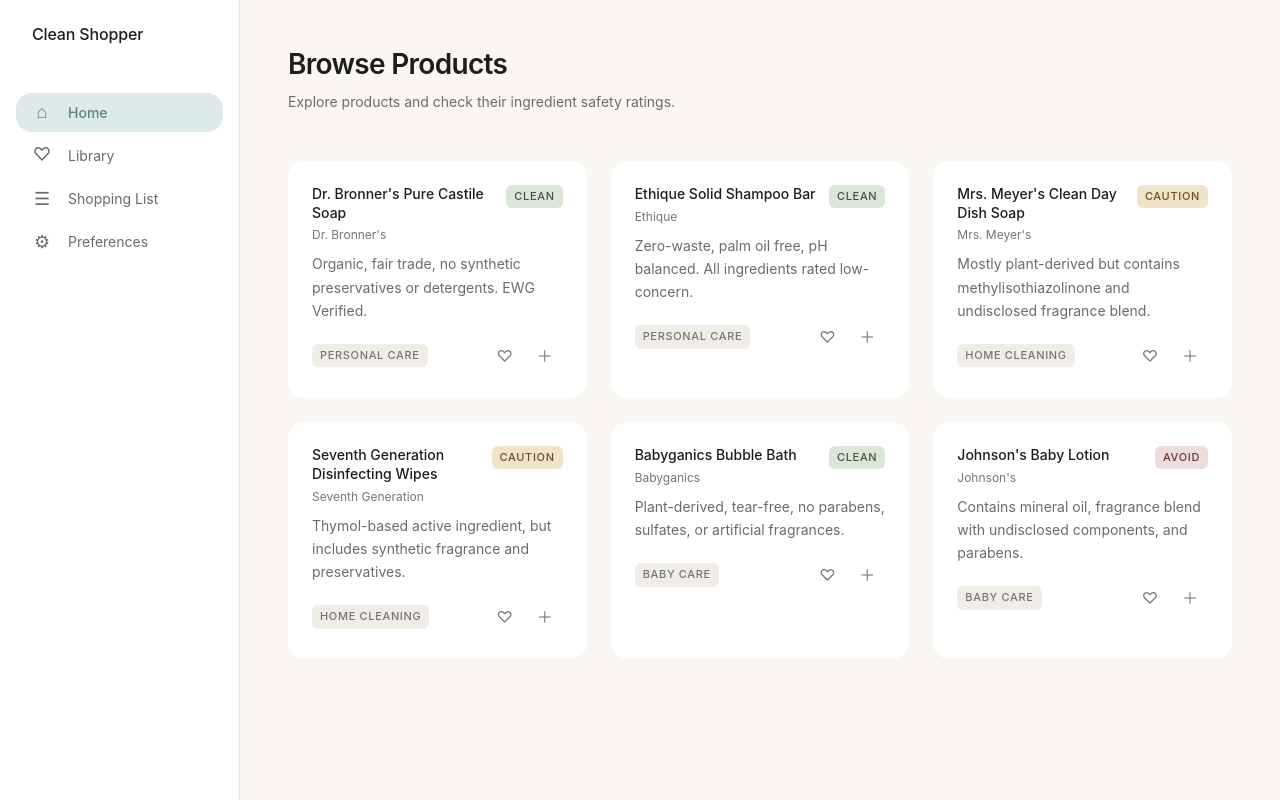
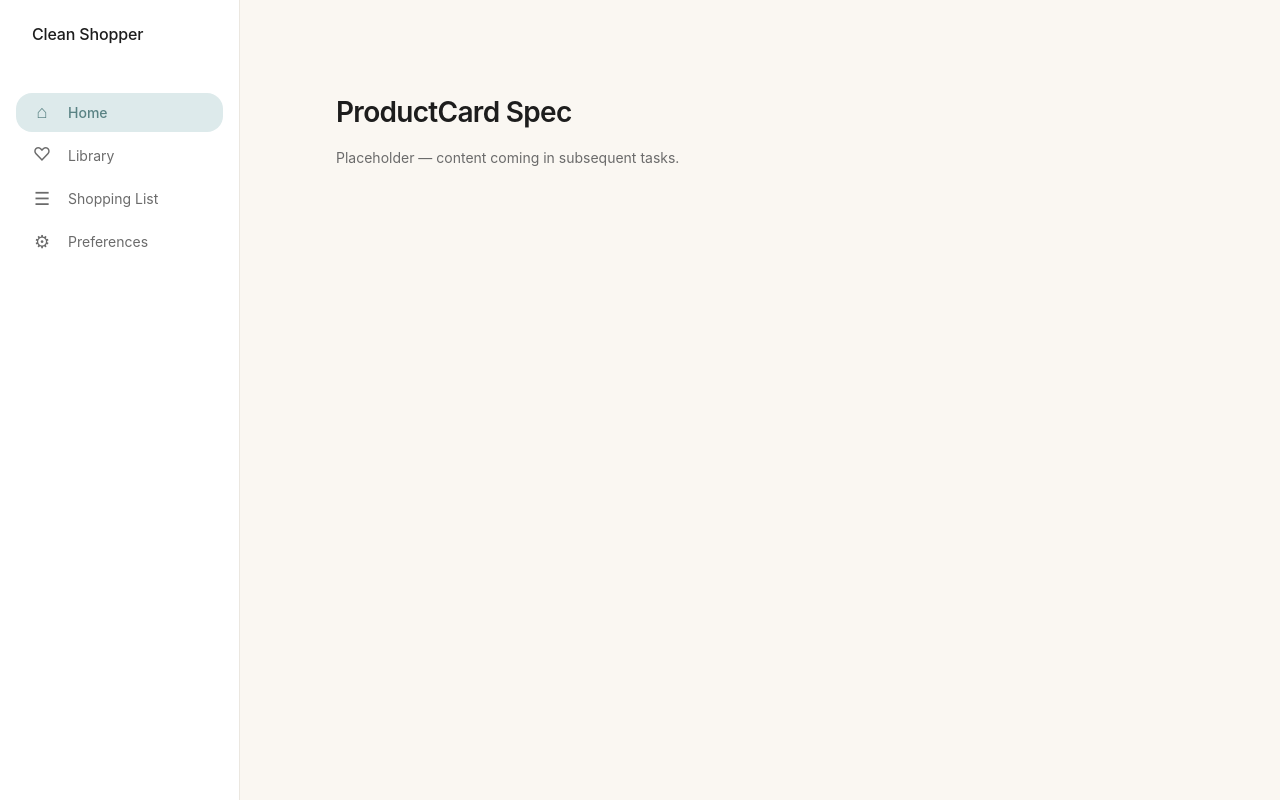
Before and after one commit to itsestherrr/clean-shopper, a React (Vite) app: page /spec/product-card in a window 1280 px wide. Built offline with nearby package versions, Linux system fonts and the light colour scheme.

Commit message:
feat(routing): install react-router-dom and add /spec/product-card placeholder

```diff
--- a/package.json
+++ b/package.json
@@ -11,7 +11,8 @@
   },
   "dependencies": {
     "react": "^19.2.4",
-    "react-dom": "^19.2.4"
+    "react-dom": "^19.2.4",
+    "react-router-dom": "^7.14.1"
   },
   "devDependencies": {
     "@eslint/js": "^9.39.4",
--- a/src/App.tsx
+++ b/src/App.tsx
@@ -1,5 +1,7 @@
+import { Routes, Route } from 'react-router-dom'
 import NavBar from './components/NavBar'
 import BrowsePage from './features/browse/BrowsePage'
+import ProductCardSpecPage from './features/spec/ProductCardSpecPage'
 
 function App() {
   return (
@@ -8,7 +10,10 @@
 
       {/* Main content — offset for NavBar */}
       <main className="md:ml-[240px] pb-[72px] md:pb-0 p-2xl">
-        <BrowsePage />
+        <Routes>
+          <Route path="/" element={<BrowsePage />} />
+          <Route path="/spec/product-card" element={<ProductCardSpecPage />} />
+        </Routes>
       </main>
     </div>
   )
--- /dev/null
+++ b/src/features/spec/ProductCardSpecPage.tsx
@@ -0,0 +1,10 @@
+export default function ProductCardSpecPage() {
+  return (
+    <div className="p-2xl">
+      <h1 className="text-h1 text-text-primary">ProductCard Spec</h1>
+      <p className="text-body text-text-secondary mt-md">
+        Placeholder — content coming in subsequent tasks.
+      </p>
+    </div>
+  )
+}
--- a/src/main.tsx
+++ b/src/main.tsx
@@ -1,10 +1,13 @@
 import { StrictMode } from 'react'
 import { createRoot } from 'react-dom/client'
+import { BrowserRouter } from 'react-router-dom'
 import './styles/globals.css'
 import App from './App.tsx'
 
 createRoot(document.getElementById('root')!).render(
   <StrictMode>
-    <App />
+    <BrowserRouter>
+      <App />
+    </BrowserRouter>
   </StrictMode>,
 )
```
Also changed, not shown: 1 other file (tests, documents, lock files or other folders).
